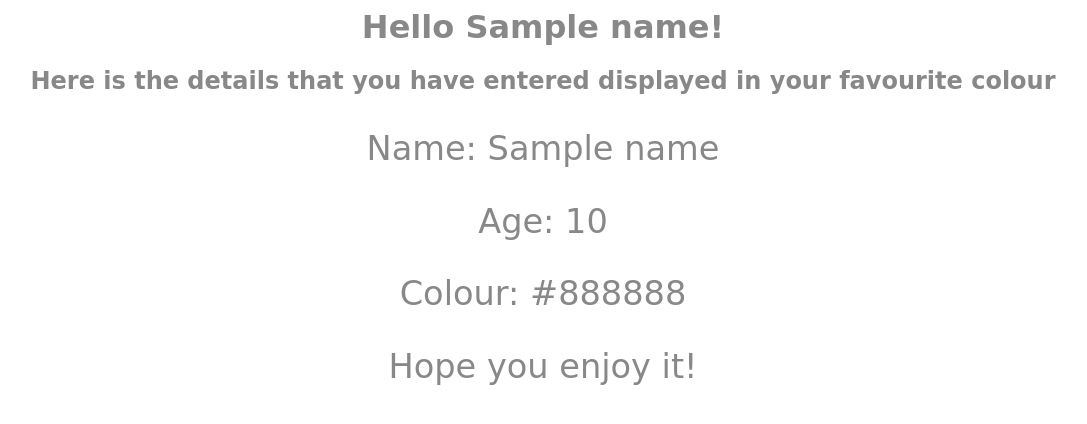
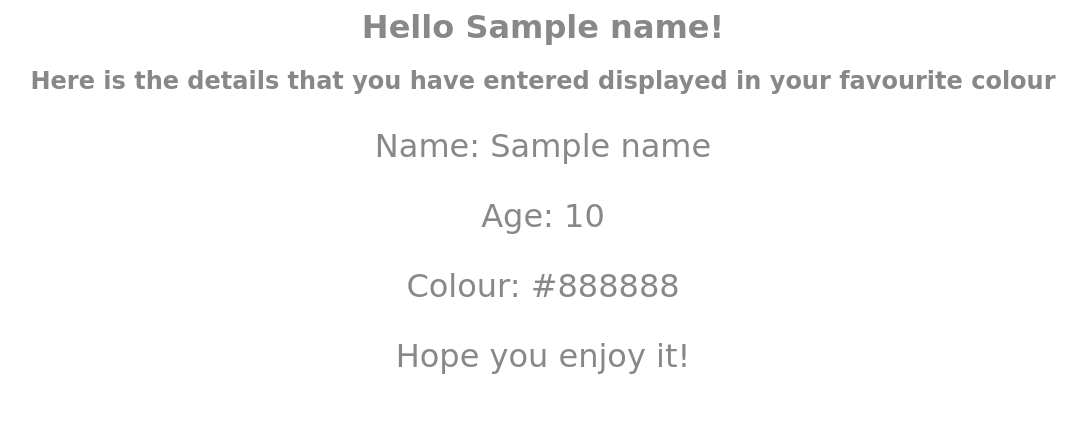
Before and after one commit to KaanImp23/SSE-lab2-kc, a Flask app: template api/templates/hello.html in a window 1280 px wide. Shown: the top 424 px of the page, without its empty margins (97-1184 px from the left). Run offline with Flask 3, Linux system fonts and the light colour scheme; the template is opened without the code that fills it: most values are stand-ins (such as "Sample title", 1, 10 or a date in 2020).

Commit message:
Changed Size

```diff
--- a/api/templates/hello.html
+++ b/api/templates/hello.html
@@ -10,7 +10,7 @@
 			font-size: 200%;
 		}
 		p{
-			font-size: 210%;
+			font-size: 200%;
 		}
 	</style>
 </head>
```
